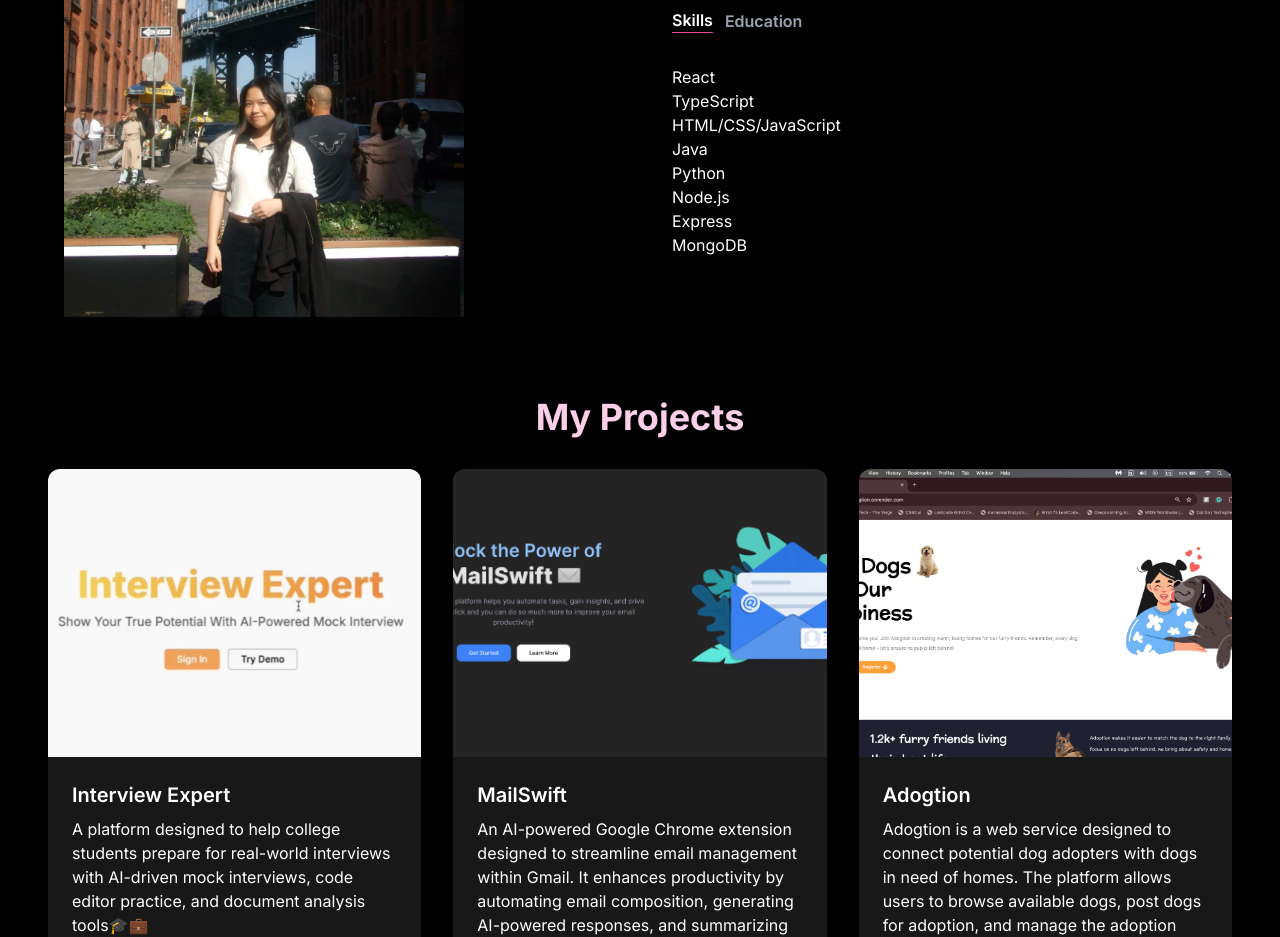
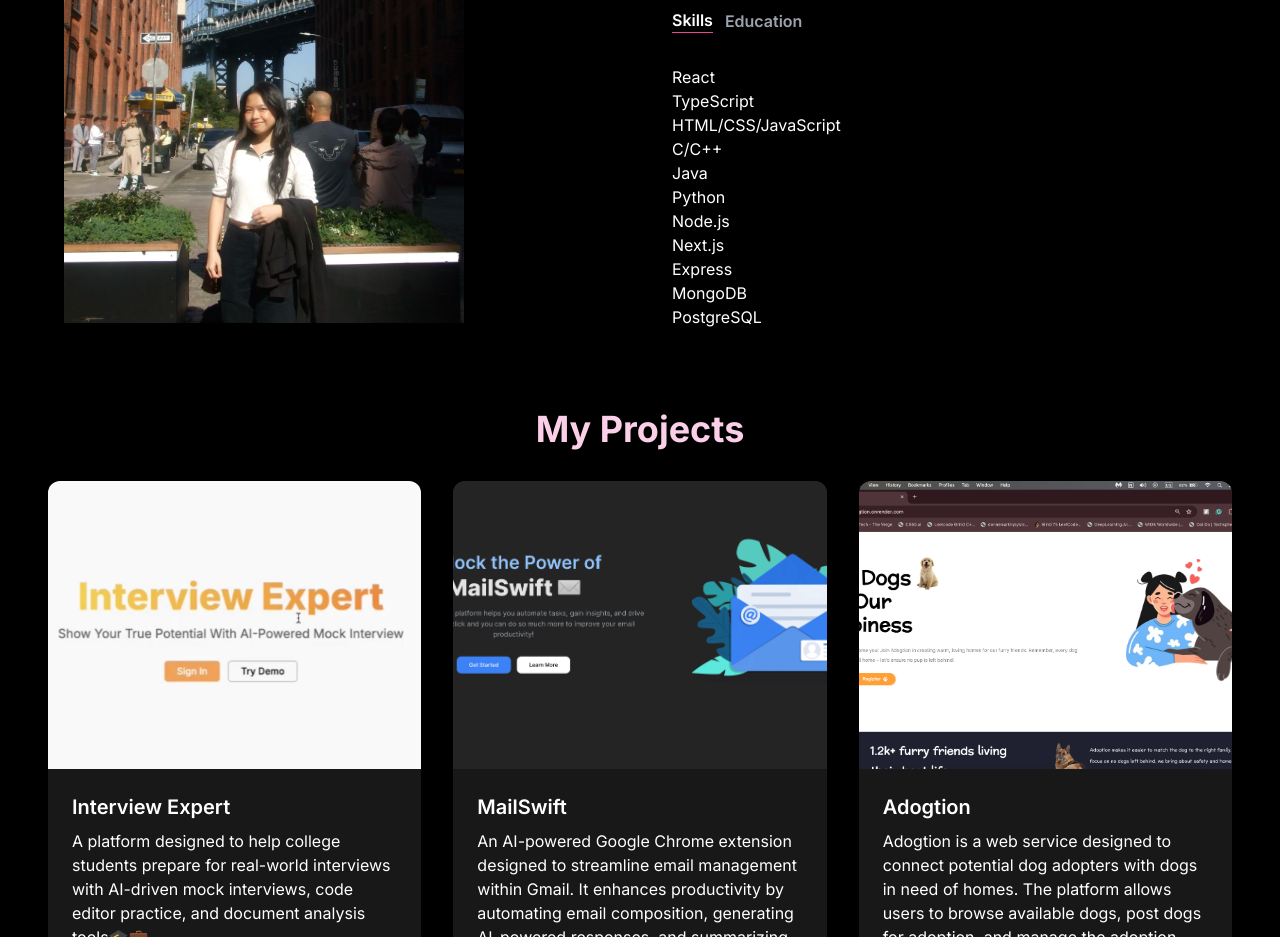
Before and after one commit to KhanhHa26/Portfolio-Website, a Next.js app: page / in a window 1280 px wide. Shown: the part 1140-2077 px from the top of the page. Built offline with nearby package versions, Linux system fonts and the light colour scheme.

Commit message:
update about me

```diff
--- a/app/components/AboutMe.jsx
+++ b/app/components/AboutMe.jsx
@@ -12,11 +12,14 @@ const TAB_DATA = [
         <li>React</li>
         <li>TypeScript</li>
         <li>HTML/CSS/JavaScript</li>
+        <li>C/C++</li>
         <li>Java</li>
         <li>Python</li>
         <li>Node.js</li>
+        <li>Next.js</li>
         <li>Express</li>
         <li>MongoDB</li>
+        <li>PostgreSQL</li>
       </ul>
     ),
   },
@@ -25,7 +28,8 @@ const TAB_DATA = [
     id: "education",
     content: (
       <ul>
-        <li>Bryn Mawr College, Bryn Mawr, PA - May 2026</li>
+        <li>Computer Science & Mathematics</li>
+        <li>Bryn Mawr College, Bryn Mawr, PA - May 2027</li>
       </ul>
     ),
   },
```
